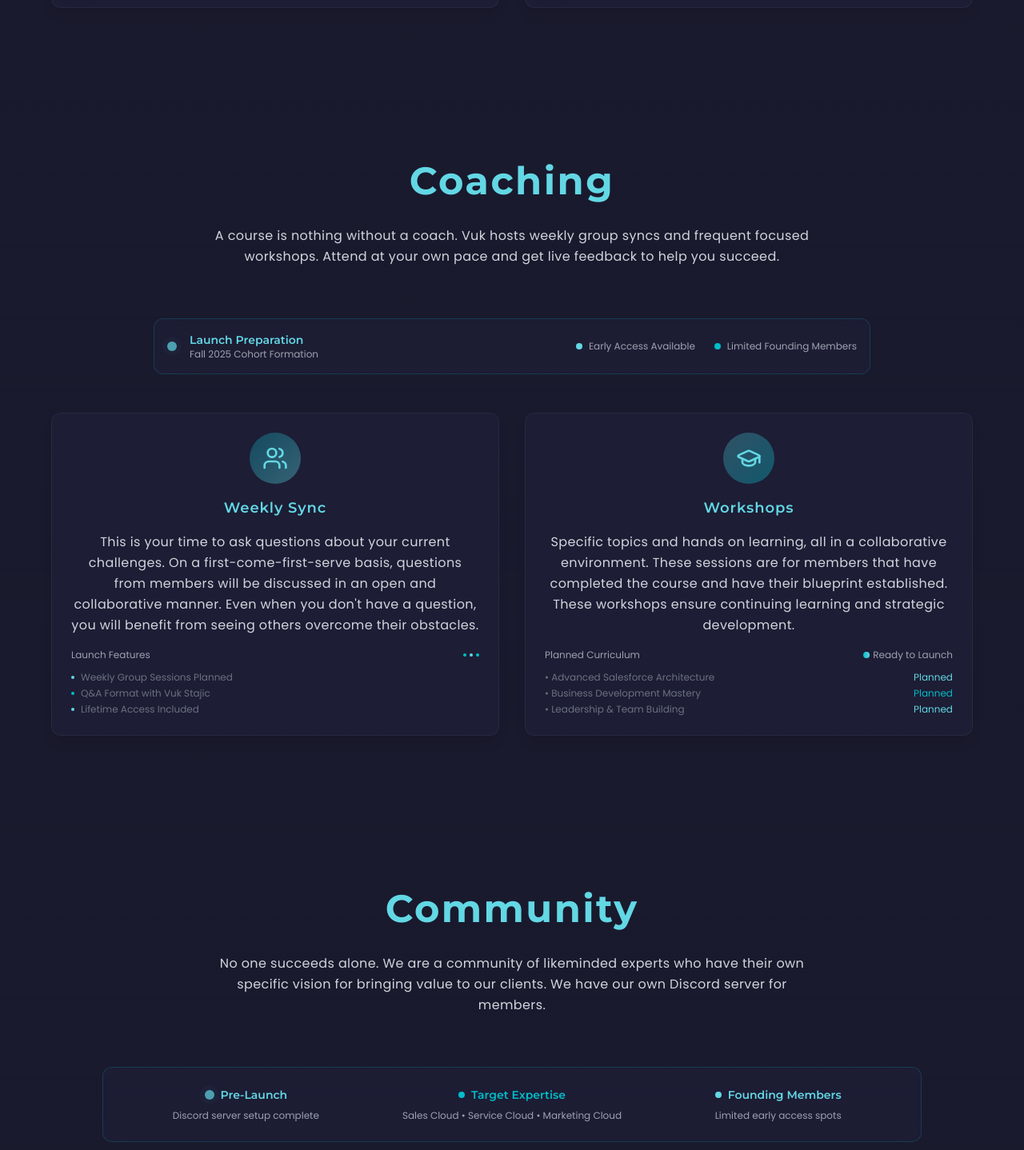
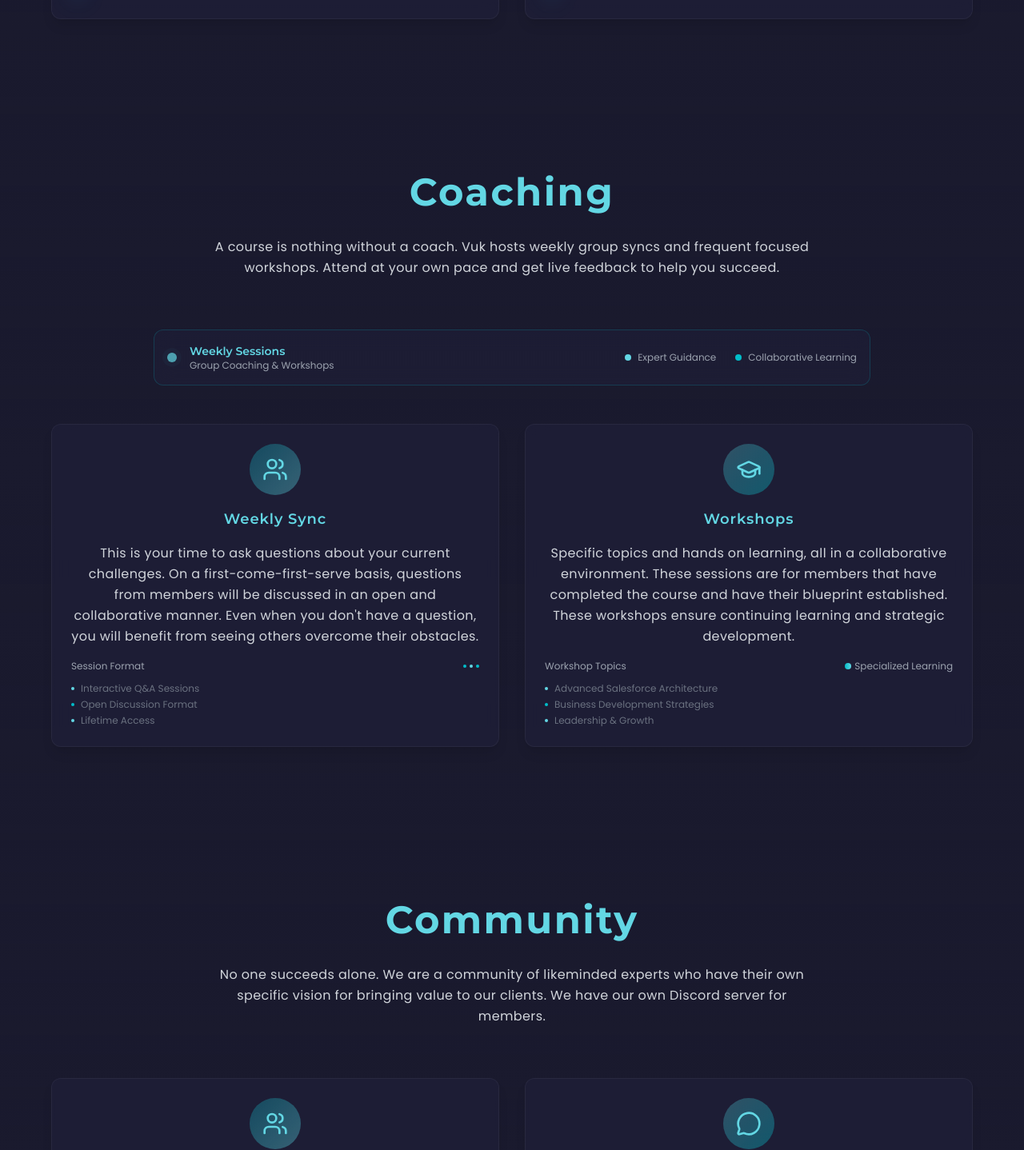
Before and after one commit to diegooviedo3004/SSB-MVRK-Site, a React (Vite) app: page / in a window 1280 px wide. Shown: the part 2264-3702 px from the top of the page at 80% size. Built offline with nearby package versions, Linux system fonts and the light colour scheme.

Commit message:
fixed some things

```diff
--- a/src/App.tsx
+++ b/src/App.tsx
@@ -168,7 +168,7 @@ function App() {
                   </div>
 
                   <p className="text-base text-gray-300 leading-relaxed tracking-wide text-center font-poppins">
-                    Lessons to help you get your business ready, find your fit clients, and deliver real value. Resources and templates to save you time and money. This is a real blueprint to set your foundation for success. All members get access to the latest version of the course for life.
+                    Lessons to help you get your business ready, find your first clients, and deliver real value. Resources and templates to save you time and money. This is a real blueprint to set your foundation for success. All members get access to the latest version of the course for life.
                   </p>
 
                   {/* Progress indicator */}
@@ -359,12 +359,12 @@ function App() {
                       <div className="w-12 h-12 rounded-full bg-[#00BDC9]/20 flex items-center justify-center">
                         <MessageCircle className="w-6 h-6 text-[#63D7E4]" />
                       </div>
-      </div>
+                    </div>
                     <h3 className="text-xl font-bold text-white text-center mb-3 font-montserrat">Community</h3>
                     <p className="text-gray-300 text-center text-sm leading-relaxed font-poppins">
                       Build your business in a supportive environment. Collaborate with other members that are on the same path.
-        </p>
-      </div>
+                    </p>
+                  </div>
                 </motion.div>
               </div>
             </div>
@@ -446,7 +446,7 @@ function App() {
                     </div>
                     <div className="flex items-center text-gray-300 text-sm font-poppins">
                       <div className="w-2 h-2 bg-[#00BDC9] rounded-full mr-3 flex-shrink-0"></div>
-                      <span>Finding Clients & Developing Projects</span>
+                      <span>Finding Clients & Delivering Projects</span>
                     </div>
                     <div className="flex items-center text-gray-300 text-sm font-poppins">
                       <div className="w-2 h-2 bg-[#63D7E4] rounded-full mr-3 flex-shrink-0"></div>
@@ -625,18 +625,18 @@ function App() {
                     <div className="absolute inset-0 w-3 h-3 bg-[#63D7E4] rounded-full animate-ping"></div>
                   </div>
                   <div>
-                    <p className="text-sm font-semibold text-[#63D7E4] font-montserrat">Launch Preparation</p>
-                    <p className="text-xs text-gray-400 font-poppins">Fall 2025 Cohort Formation</p>
+                    <p className="text-sm font-semibold text-[#63D7E4] font-montserrat">Weekly Sessions</p>
+                    <p className="text-xs text-gray-400 font-poppins">Group Coaching & Workshops</p>
                   </div>
                 </div>
                 <div className="flex items-center space-x-6 text-xs text-gray-400">
                   <div className="flex items-center space-x-2">
                     <div className="w-2 h-2 bg-[#63D7E4] rounded-full"></div>
-                    <span>Early Access Available</span>
+                    <span>Expert Guidance</span>
                   </div>
                   <div className="flex items-center space-x-2">
                     <div className="w-2 h-2 bg-[#00BDC9] rounded-full"></div>
-                    <span>Limited Founding Members</span>
+                    <span>Collaborative Learning</span>
                   </div>
                 </div>
               </div>
@@ -668,7 +668,7 @@ function App() {
                 {/* Enhanced engagement indicators */}
                 <div className="space-y-3">
                   <div className="flex items-center justify-between text-xs text-gray-400">
-                    <span>Launch Features</span>
+                    <span>Session Format</span>
                     <div className="flex space-x-1">
                       <div className="w-1 h-1 bg-[#00BDC9] rounded-full animate-pulse"></div>
                       <div className="w-1 h-1 bg-[#63D7E4] rounded-full animate-pulse" style={{animationDelay: '0.2s'}}></div>
@@ -678,15 +678,15 @@ function App() {
                   <div className="text-xs text-gray-500 space-y-1">
                     <div className="flex items-center">
                       <div className="w-1 h-1 bg-[#63D7E4] rounded-full mr-2"></div>
-                      <span>Weekly Group Sessions Planned</span>
+                      <span>Interactive Q&A Sessions</span>
                     </div>
                     <div className="flex items-center">
                       <div className="w-1 h-1 bg-[#00BDC9] rounded-full mr-2"></div>
-                      <span>Q&A Format with Vuk Stajic</span>
+                      <span>Open Discussion Format</span>
                     </div>
                     <div className="flex items-center">
                       <div className="w-1 h-1 bg-[#63D7E4] rounded-full mr-2"></div>
-                      <span>Lifetime Access Included</span>
+                      <span>Lifetime Access</span>
                     </div>
                   </div>
                 </div>
@@ -716,24 +716,24 @@ function App() {
                 {/* Enhanced workshop indicators */}
                 <div className="space-y-3">
                   <div className="flex items-center justify-between text-xs text-gray-400">
-                    <span>Planned Curriculum</span>
+                    <span>Workshop Topics</span>
                     <div className="flex items-center space-x-1">
                       <div className="w-2 h-2 bg-gradient-to-r from-[#00BDC9] to-[#63D7E4] rounded-full"></div>
-                      <span>Ready to Launch</span>
+                      <span>Specialized Learning</span>
                     </div>
                   </div>
                   <div className="text-xs text-gray-500 space-y-1">
-                    <div className="flex items-center justify-between">
-                      <span>• Advanced Salesforce Architecture</span>
-                      <span className="text-[#63D7E4]">Planned</span>
+                    <div className="flex items-center">
+                      <div className="w-1 h-1 bg-[#63D7E4] rounded-full mr-2"></div>
+                      <span>Advanced Salesforce Architecture</span>
                     </div>
-                    <div className="flex items-center justify-between">
-                      <span>• Business Development Mastery</span>
-                      <span className="text-[#00BDC9]">Planned</span>
+                    <div className="flex items-center">
+                      <div className="w-1 h-1 bg-[#00BDC9] rounded-full mr-2"></div>
+                      <span>Business Development Strategies</span>
                     </div>
-                    <div className="flex items-center justify-between">
-                      <span>• Leadership & Team Building</span>
-                      <span className="text-[#63D7E4]">Planned</span>
+                    <div className="flex items-center">
+                      <div className="w-1 h-1 bg-[#63D7E4] rounded-full mr-2"></div>
+                      <span>Leadership & Growth</span>
                     </div>
                   </div>
                 </div>
@@ -762,7 +762,7 @@ function App() {
                 </p>
                 <div className="flex justify-center items-center space-x-2 text-xs text-gray-400">
                   <div className="w-2 h-2 bg-[#00BDC9] rounded-full animate-pulse"></div>
-                  <span>Founding Members</span>
+                  <span>Interactive Sessions</span>
                 </div>
               </div>
             </motion.div>
@@ -786,7 +786,7 @@ function App() {
                 </p>
                 <div className="flex justify-center items-center space-x-2 text-xs text-gray-400">
                   <div className="w-2 h-2 bg-[#63D7E4] rounded-full"></div>
-                  <span>Curriculum Ready</span>
+                  <span>Specialized Topics</span>
                 </div>
               </div>
             </motion.div>
@@ -829,48 +829,7 @@ function App() {
             </p>
           </motion.div>
 
-          {/* Enhanced Community Activity Dashboard */}
-          <motion.div
-            initial={{ opacity: 0, y: 20 }}
-            whileInView={{ opacity: 1, y: 0 }}
-            transition={{ duration: 0.6, delay: 0.15 }}
-            viewport={{ once: true, margin: "-100px" }}
-            className="max-w-5xl mx-auto mb-12"
-          >
-            <div className="bg-[#252542]/30 backdrop-blur-md rounded-xl border border-[#00BDC9]/20 p-6">
-              <div className="grid grid-cols-1 md:grid-cols-3 gap-6">
-                {/* Launch Preparation */}
-                <div className="text-center">
-                  <div className="flex items-center justify-center mb-2">
-                    <div className="relative">
-                      <div className="w-3 h-3 bg-[#63D7E4] rounded-full animate-pulse"></div>
-                      <div className="absolute inset-0 w-3 h-3 bg-[#63D7E4] rounded-full animate-ping"></div>
-                    </div>
-                    <span className="ml-2 text-sm font-semibold text-[#63D7E4] font-montserrat">Pre-Launch</span>
-                  </div>
-                  <p className="text-xs text-gray-400 font-poppins">Discord server setup complete</p>
-                </div>
 
-                {/* Member Expertise */}
-                <div className="text-center">
-                  <div className="flex items-center justify-center mb-2 space-x-2">
-                    <div className="w-2 h-2 bg-[#00BDC9] rounded-full"></div>
-                    <span className="text-sm font-semibold text-[#00BDC9] font-montserrat">Target Expertise</span>
-                  </div>
-                  <p className="text-xs text-gray-400 font-poppins">Sales Cloud • Service Cloud • Marketing Cloud</p>
-                </div>
-
-                {/* Founding Members */}
-                <div className="text-center">
-                  <div className="flex items-center justify-center mb-2 space-x-2">
-                    <div className="w-2 h-2 bg-[#63D7E4] rounded-full"></div>
-                    <span className="text-sm font-semibold text-[#63D7E4] font-montserrat">Founding Members</span>
-                  </div>
-                  <p className="text-xs text-gray-400 font-poppins">Limited early access spots</p>
-                </div>
-              </div>
-            </div>
-          </motion.div>
 
           {/* Desktop Layout - 2 Cards Side by Side */}
           <div className="hidden md:grid md:grid-cols-2 gap-8 w-full max-w-6xl mx-auto">
@@ -897,24 +856,24 @@ function App() {
                 {/* Enhanced network indicators */}
                 <div className="space-y-3">
                   <div className="flex items-center justify-between text-xs text-gray-400">
-                    <span>Community Building</span>
+                    <span>Network Benefits</span>
                     <div className="flex items-center space-x-1">
                       <div className="w-2 h-2 bg-[#00BDC9] rounded-full animate-pulse"></div>
-                      <span>Infrastructure Ready</span>
+                      <span>Always Available</span>
                     </div>
                   </div>
                   <div className="text-xs text-gray-500 space-y-1">
-                    <div className="flex items-center justify-between">
-                      <span>• Discord Server Setup</span>
-                      <span className="text-[#63D7E4]">Complete</span>
+                    <div className="flex items-center">
+                      <div className="w-1 h-1 bg-[#63D7E4] rounded-full mr-2"></div>
+                      <span>Peer-to-peer learning</span>
                     </div>
-                    <div className="flex items-center justify-between">
-                      <span>• Founding Member Program</span>
-                      <span className="text-[#00BDC9]">Open</span>
+                    <div className="flex items-center">
+                      <div className="w-1 h-1 bg-[#00BDC9] rounded-full mr-2"></div>
+                      <span>Expert collaboration</span>
                     </div>
-                    <div className="flex items-center justify-between">
-                      <span>• Community Guidelines</span>
-                      <span className="text-[#63D7E4]">Established</span>
+                    <div className="flex items-center">
+                      <div className="w-1 h-1 bg-[#63D7E4] rounded-full mr-2"></div>
+                      <span>Shared resources</span>
                     </div>
                   </div>
 
@@ -934,7 +893,7 @@ function App() {
                         <div className="absolute inset-0 bg-gradient-to-r from-[#63D7E4]/50 to-[#00BDC9]/50 rounded-full animate-pulse" style={{animationDelay: '0.6s'}}></div>
                       </div>
                     </div>
-                    <span className="text-xs text-gray-400">Ready for Launch</span>
+                    <span className="text-xs text-gray-400">Connected Network</span>
                   </div>
                 </div>
               </div>
@@ -963,44 +922,35 @@ function App() {
                 {/* Enhanced collaboration indicators */}
                 <div className="space-y-3">
                   <div className="flex items-center justify-between text-xs text-gray-400">
-                    <span>Launch Readiness</span>
+                    <span>Collaboration Tools</span>
                     <div className="flex items-center space-x-1">
                       <div className="w-2 h-2 bg-[#63D7E4] rounded-full"></div>
-                      <span>Systems Ready</span>
+                      <span>24/7 Access</span>
                     </div>
                   </div>
                   <div className="text-xs text-gray-500 space-y-1">
-                    <div className="flex items-center justify-between">
-                      <span>• Knowledge Base Framework</span>
-                      <span className="text-[#00BDC9]">Built</span>
+                    <div className="flex items-center">
+                      <div className="w-1 h-1 bg-[#00BDC9] rounded-full mr-2"></div>
+                      <span>Discussion channels</span>
                     </div>
-                    <div className="flex items-center justify-between">
-                      <span>• Collaboration Tools</span>
-                      <span className="text-[#63D7E4]">Configured</span>
+                    <div className="flex items-center">
+                      <div className="w-1 h-1 bg-[#63D7E4] rounded-full mr-2"></div>
+                      <span>Resource sharing</span>
                     </div>
-                    <div className="flex items-center justify-between">
-                      <span>• Resource Library Structure</span>
-                      <span className="text-[#00BDC9]">Complete</span>
+                    <div className="flex items-center">
+                      <div className="w-1 h-1 bg-[#00BDC9] rounded-full mr-2"></div>
+                      <span>Knowledge exchange</span>
                     </div>
                   </div>
 
-                  {/* Pre-launch anticipation feed */}
-                  <div className="bg-[#1a1a2e]/50 rounded-lg p-3 space-y-2">
-                    <div className="flex items-center space-x-2 text-xs">
+                  {/* Simple community activity indicator */}
+                  <div className="flex justify-center items-center space-x-2 pt-2">
+                    <div className="flex space-x-1">
                       <div className="w-2 h-2 bg-[#63D7E4] rounded-full animate-pulse"></div>
-                      <span className="text-gray-400">Discord channels created</span>
-                      <span className="text-gray-500">Ready</span>
+                      <div className="w-2 h-2 bg-[#63D7E4]/60 rounded-full animate-pulse" style={{animationDelay: '0.2s'}}></div>
+                      <div className="w-2 h-2 bg-[#63D7E4]/40 rounded-full animate-pulse" style={{animationDelay: '0.4s'}}></div>
                     </div>
-                    <div className="flex items-center space-x-2 text-xs">
-                      <div className="w-2 h-2 bg-[#00BDC9] rounded-full animate-pulse" style={{animationDelay: '0.3s'}}></div>
-                      <span className="text-gray-400">Welcome materials prepared</span>
-                      <span className="text-gray-500">Complete</span>
-                    </div>
-                    <div className="flex items-center space-x-2 text-xs">
-                      <div className="w-2 h-2 bg-[#63D7E4] rounded-full animate-pulse" style={{animationDelay: '0.6s'}}></div>
-                      <span className="text-gray-400">Founding member onboarding</span>
-                      <span className="text-gray-500">Active</span>
-                    </div>
+                    <span className="text-xs text-gray-400">Active Community</span>
                   </div>
                 </div>
               </div>
@@ -1028,7 +978,7 @@ function App() {
                 </p>
                 <div className="flex justify-center items-center space-x-2 text-xs text-gray-400">
                   <div className="w-2 h-2 bg-[#00BDC9] rounded-full animate-pulse"></div>
-                  <span>Early Access Open</span>
+                  <span>Peer Support</span>
                 </div>
               </div>
             </motion.div>
@@ -1052,7 +1002,7 @@ function App() {
                 </p>
                 <div className="flex justify-center items-center space-x-2 text-xs text-gray-400">
                   <div className="w-2 h-2 bg-[#63D7E4] rounded-full"></div>
-                  <span>Launch Ready</span>
+                  <span>Always Available</span>
                 </div>
               </div>
             </motion.div>
```
